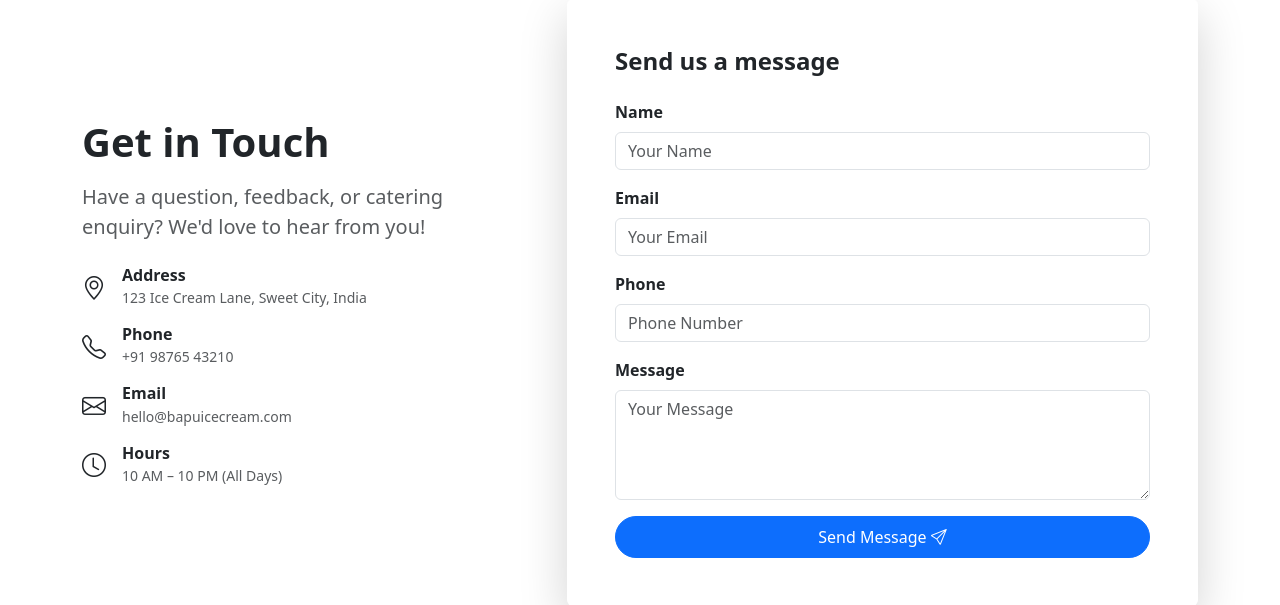
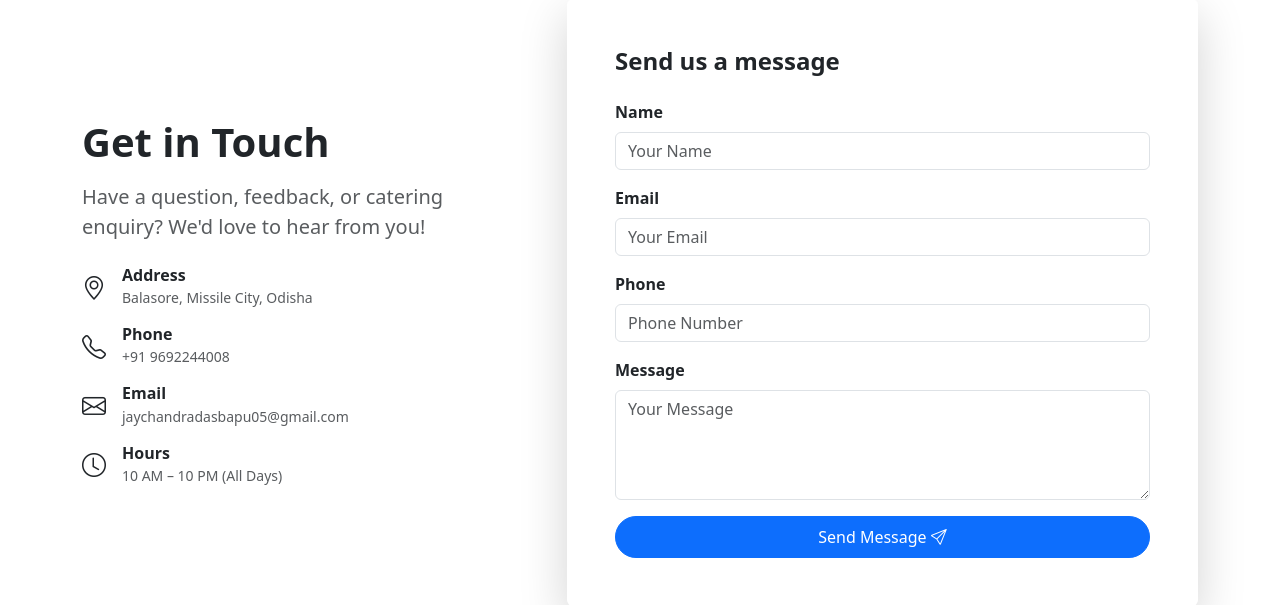
Before and after one commit to jaybapu02/Bapu-Ice-Cream, a Django app: page /contact/ in a window 1280 px wide. Shown: the part 117-722 px from the top of the page. Run offline with Django 5.2, Linux system fonts and the light colour scheme.

Commit message:
update the contact page

```diff
--- a/templates/contact.html
+++ b/templates/contact.html
@@ -13,21 +13,21 @@
             <i class="bi bi-geo-alt fs-4 text-pink"></i>
             <div>
               <h6 class="fw-bold mb-0">Address</h6>
-              <small class="text-muted">123 Ice Cream Lane, Sweet City, India</small>
+              <small class="text-muted">Balasore, Missile City, Odisha</small>
             </div>
           </div>
           <div class="d-flex align-items-center gap-3">
             <i class="bi bi-telephone fs-4 text-pink"></i>
             <div>
               <h6 class="fw-bold mb-0">Phone</h6>
-              <small class="text-muted">+91 98765 43210</small>
+              <small class="text-muted">+91 9692244008</small>
             </div>
           </div>
           <div class="d-flex align-items-center gap-3">
             <i class="bi bi-envelope fs-4 text-pink"></i>
             <div>
               <h6 class="fw-bold mb-0">Email</h6>
-              <small class="text-muted">hello@bapuicecream.com</small>
+              <small class="text-muted">jaychandradasbapu05@gmail.com</small>
             </div>
           </div>
           <div class="d-flex align-items-center gap-3">
```
